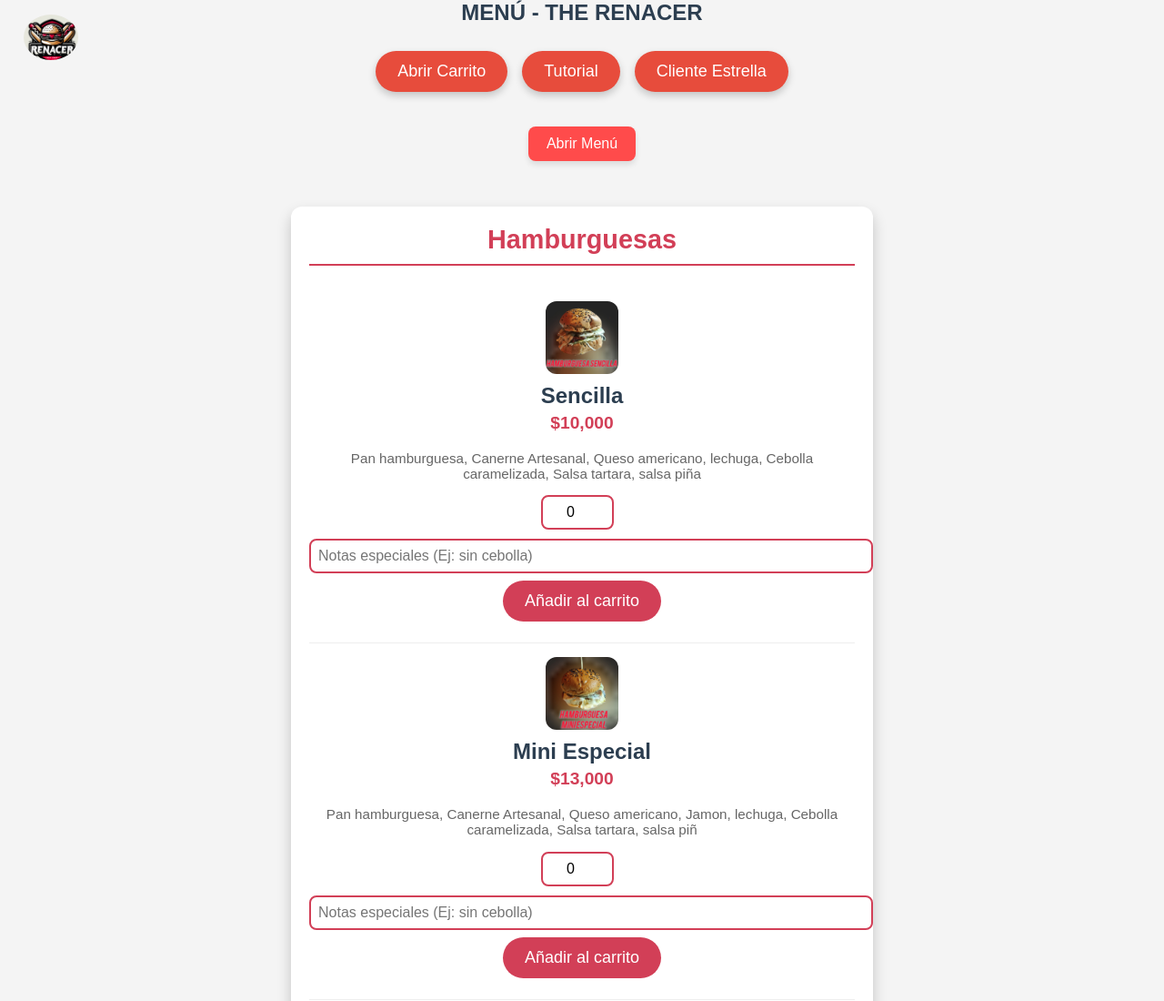
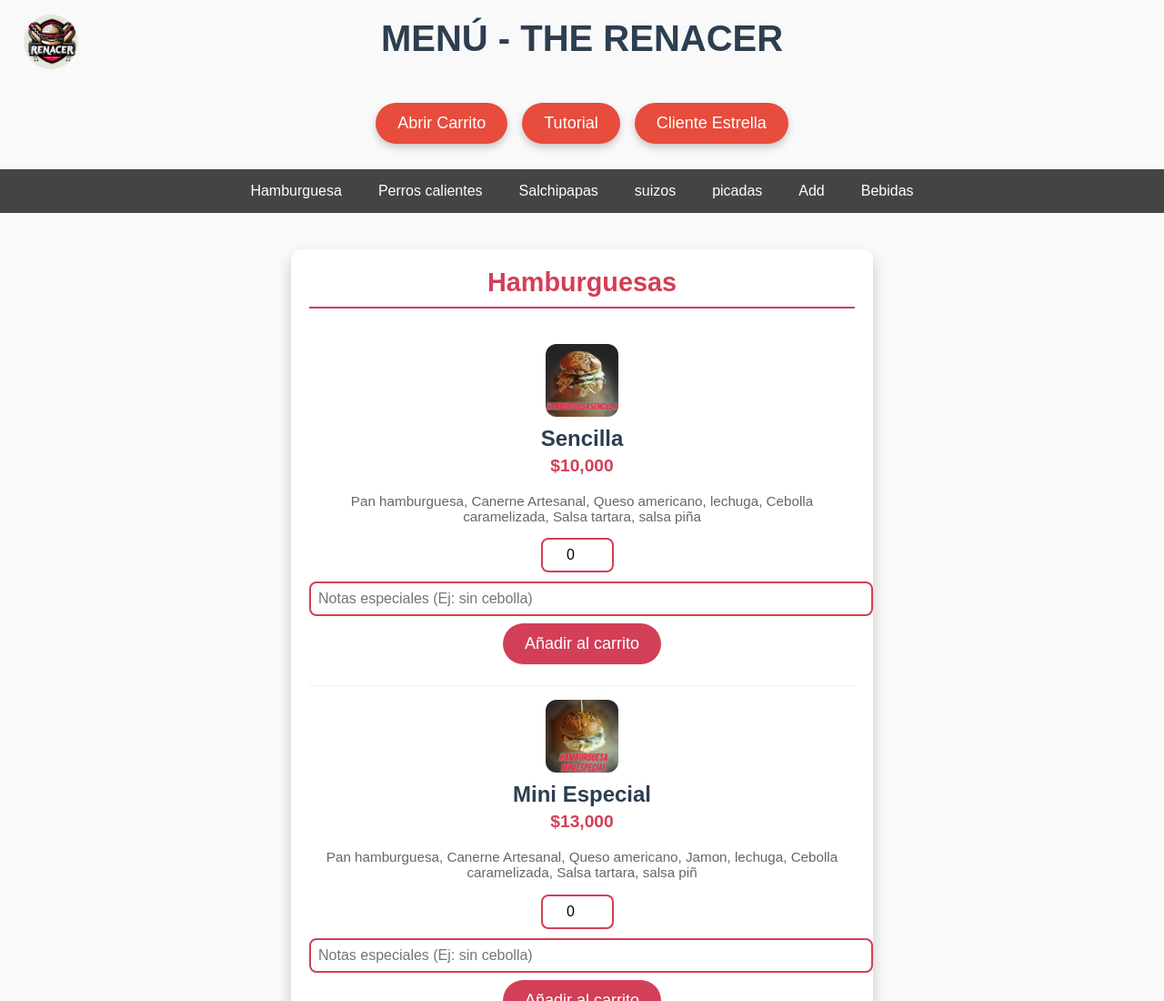
Before and after one commit to JhonJairoGuzman/MENU, a plain HTML site: page menu.html in a window 1280 px wide. Shown: the top 1100 px of the page at 91% size. Drawn offline with Linux system fonts and the light colour scheme.

```diff
--- a/menu.css
+++ b/menu.css
@@ -51,68 +51,32 @@
 }
 
 /* Estilos para el menú de navegación */
-body {
-    font-family: Arial, sans-serif;
-    text-align: center;
-    background-color: #f4f4f4;
+nav {
+    background-color: #444; /* Color de fondo del menú */
+    padding: 10px;
+    width: 100%;
+}
+
+.nav-container {
+    display: flex;
+    flex-direction: column; /* Cambiado a columna para apilar categorías */
+    align-items: center;
+    max-width: 800px;
+    margin: 0 auto;
+}
+
+.navMenu {
+    list-style-type: none;
     margin: 0;
     padding: 0;
-  }
+    display: flex;
+    flex-wrap: wrap; /* Permitir que las categorías se envuelvan */
+    justify-content: center; /* Centrar las categorías */
+}
 
-  .header {
-    display: flex;
-    justify-content: center;
-    align-items: center;
-    padding: 10px;
-    background-color: white;
-    box-shadow: 0 2px 5px rgba(0, 0, 0, 0.1);
-  }
-
-  .logo {
-    max-height: 50px;
-    margin-right: 10px;
-  }
-
-  h1 {
-    font-size: 24px;
-    margin: 0;
-  }
-
-  .menu-button {
-    background-color: #ff4b4b;
-    border: none;
-    color: white;
-    padding: 10px 20px;
-    margin: 10px;
-    font-size: 16px;
-    border-radius: 8px;
-    cursor: pointer;
-    box-shadow: 0 4px 6px rgba(0, 0, 0, 0.1);
-  }
-
-  .menu-button:hover {
-    background-color: #e53935;
-  }
-
-  .menu-options {
-    display: none;
-    margin-top: 10px;
-    background-color: #444;
-    color: white;
-    padding: 15px;
-    border-radius: 8px;
-  }
-
-  .menu-options a {
-    color: white;
-    text-decoration: none;
-    display: block;
-    margin: 5px 0;
-  }
-
-  .menu-options a:hover {
-    text-decoration: underline;
-  }
+.navMenu li {
+    margin: 5px; /* Espaciado entre categorías */
+}
 
 /* Estilos para los botones ovalados */
 .boton-container {
--- a/menu.html
+++ b/menu.html
@@ -48,17 +48,17 @@
 </div>
 
        <!-- Menú de navegación -->
-       <button class="menu-button" onclick="toggleMenu()">Abrir Menú</button>
-
-       <div class="menu-options" id="menuOptions">
-         <a href="#">Hamburguesas</a>
-         <a href="#">Perros calientes</a>
-         <a href="#">Salchipapas</a>
-         <a href="#">Suizos</a>
-         <a href="#">Picadas</a>
-         <a href="#">Adicionales</a>
-         <a href="#">Bebidas</a>
-       </div>
+    <nav>
+        <ul class="navMenu">
+            <li><a href="#hamburguesas">Hamburguesa</a></li>
+            <li><a href="#perros-calientes">Perros calientes</a></li>
+            <li><a href="#salchipapas">Salchipapas</a></li>
+            <li><a href="#suizo">suizos</a></li>
+            <li><a href="#picadas">picadas</a></li>
+            <li><a href="#adiciones">Add</a></li>
+            <li><a href="#bebidas">Bebidas</a></li>
+        </ul>
+    </nav>
 
     <div class="menu">
         <!-- Categoría Hamburguesas -->
```
